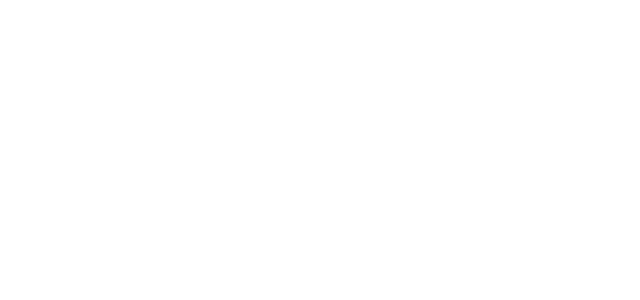
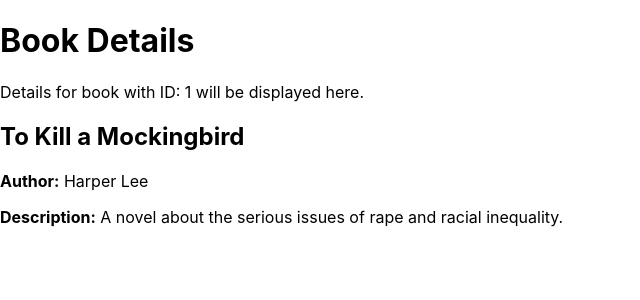
Before and after one commit to ericaferrao/libraryreact18erica2025, a React (Create React App) app: page /books/1 in a window 1280 px wide. Before the commit this address had no page. Shown: the top 300 px of the page, without its empty margins (0-640 px from the left). Built offline with nearby package versions, Linux system fonts and the light colour scheme.

Commit message:
dynamic route parameter use params

```diff
--- a/src/App.js
+++ b/src/App.js
@@ -3,7 +3,7 @@
 import { BooksProvider } from './BooksContext';
 import Books from './components/Books';
 import { BrowserRouter as Router, Routes, Route, Navigate } from 'react-router-dom';
-
+import BookDetails from './components/BookDetails';
 function App() {
   return (
     <BooksProvider>
@@ -11,6 +11,7 @@
         <Routes>
           <Route path="/" element={<Books />} />
           <Route path="/books" element={<Navigate to="/" />} />
+          <Route path="/books/:bookId" element={<BookDetails />} />
         </Routes>
       </Router>
     </BooksProvider>
--- /dev/null
+++ b/src/components/BookDetails.js
@@ -0,0 +1,53 @@
+import React, { useEffect } from 'react';
+import { useParams } from 'react-router-dom';
+import { useContext } from "react";
+import { BooksContext } from "../BooksContext"
+
+
+export default function BooksDetails() {
+
+    const books = useContext(BooksContext);
+
+
+
+    const { bookId } = useParams();
+    const book = books.find(b => b.id === parseInt(bookId));
+
+    useEffect(() => {
+        console.log("Book ID:", bookId);
+    }, []);
+
+    if (!books || books.length === 0) {
+        return (
+            <div>
+                <h1>Loading...</h1>
+
+            </div>
+        )
+    }
+
+    if (!book) {
+        return (
+            <div>
+                <h1>Book Not Found</h1>
+                <p>No book found with ID: {bookId}</p>
+            </div>
+        )
+    }
+
+    return (
+        <div>
+            <h1>Book Details</h1>
+            <p>Details for book with ID: {bookId} will be displayed here.</p>
+            {book && (
+                <div>
+                    <h2>{book.title}</h2>
+                    <p><strong>Author:</strong> {book.author}</p>
+                    <p><strong>Description:</strong> {book.description}</p>
+                </div>
+            )
+            }
+        </div>
+    )
+
+}
```
